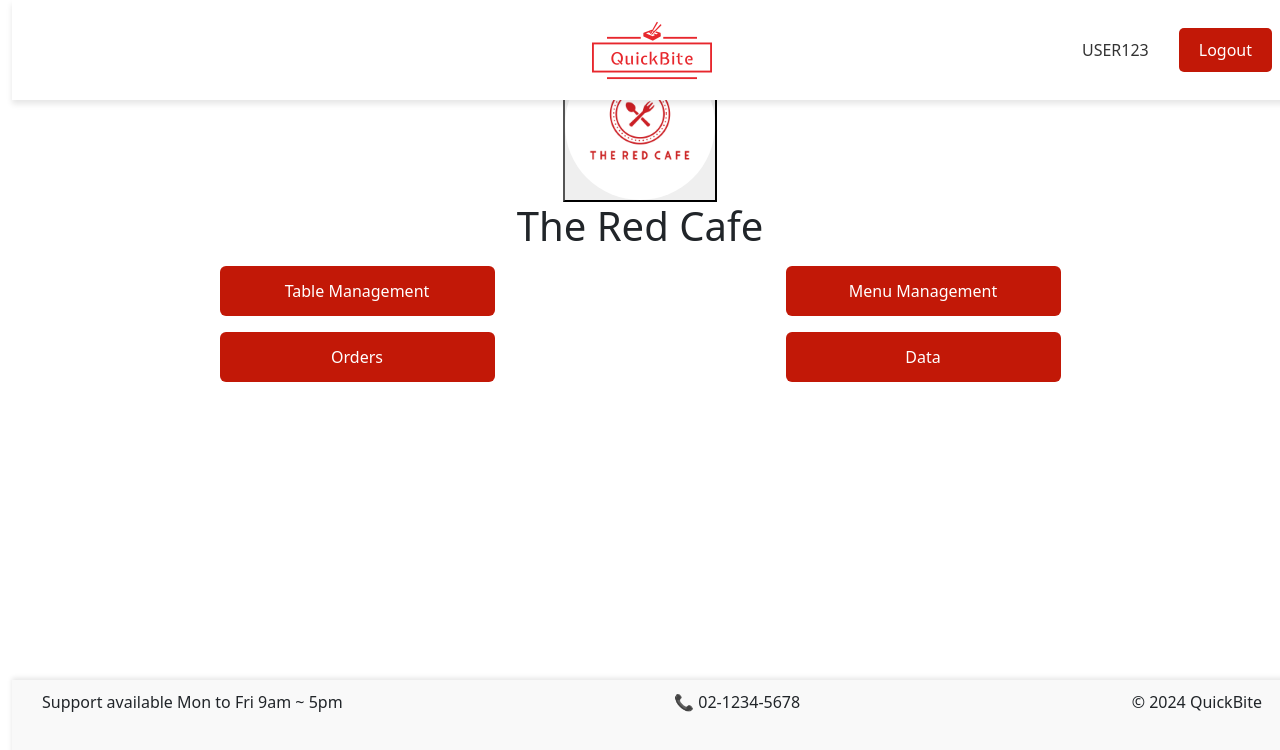
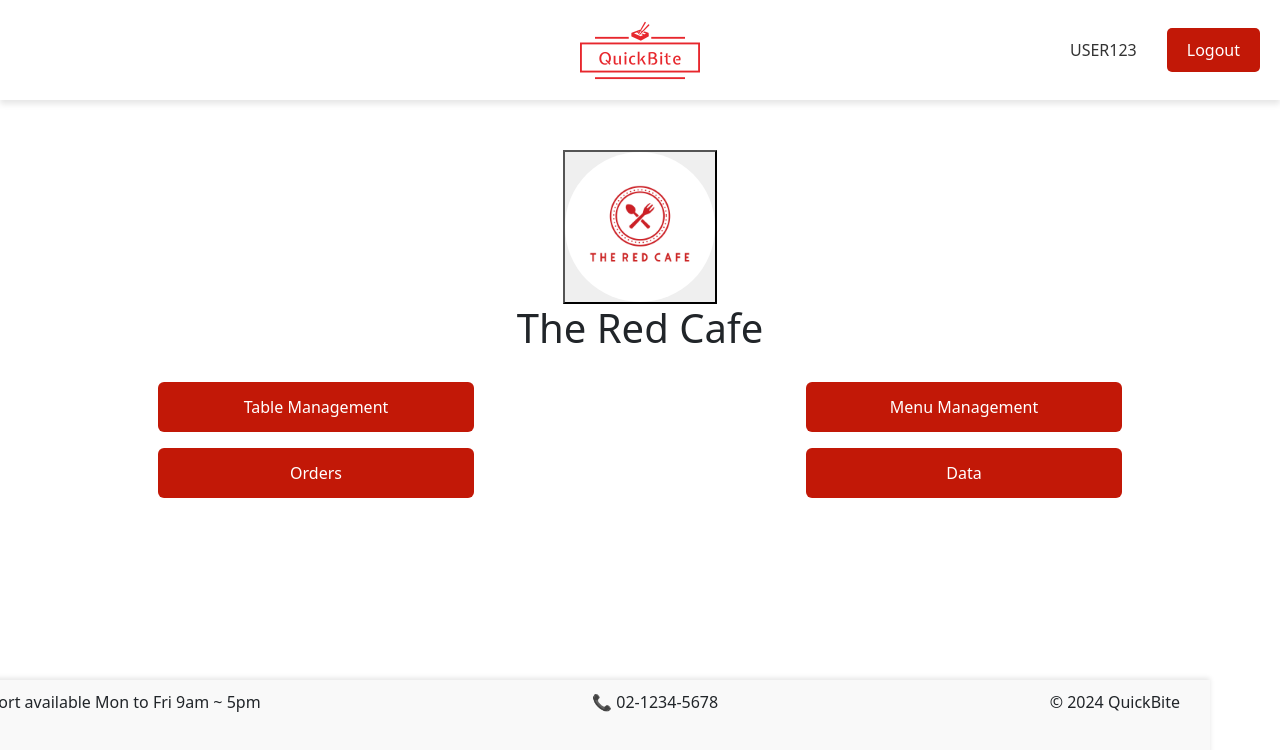
Before and after one commit to Badrelmb/quickBite, a React (Create React App) app: page /restaurant-management in a window 1280 px wide. Shown: the top 750 px of the page. Built offline with nearby package versions, Linux system fonts and the light colour scheme.

Commit message:
Add files via upload
2024.11.18 bug fix

```diff
--- a/src/MenuManagementPage.js
+++ b/src/MenuManagementPage.js
@@ -77,7 +77,7 @@ function MenuManagement() {
         <img src={logo} alt="QuickBite Logo" className="logo" />
         <div className="user-section d-flex align-items-center">
           <div className="user-id mr-3">{userID}</div>
-          <button className="btn btn-outline-danger btn-sm" onClick={handleLogout}>Logout</button>
+          <button className="logout-btn" onClick={handleLogout}>Logout</button>
         </div>
       </header>
 
--- a/src/RegisterMyRestaurant.js
+++ b/src/RegisterMyRestaurant.js
@@ -29,7 +29,7 @@ function RegisterMyRestaurant() {
   };
   const handleLogout = () => {
     // Clear any user session data here
-  navigate('/login'); // Redirect to login page
+    navigate('/'); // Redirect to login page
   };
   return (
     <div className="register-restaurant-page">
@@ -38,7 +38,7 @@ const handleLogout = () => {
         <img src={logo} alt="QuickBite Logo" className="logo" />
         <div className="user-section">
           <div className="user-id">{userID}</div>
-          <button className="logout-btn">Logout</button>
+          <button className="logout-btn" onClick={handleLogout}>Logout</button>
         </div>
       </header>
 
@@ -50,9 +50,9 @@ const handleLogout = () => {
       {/* Form Steps */}
       <div className="form-container form-container d-flex flex-column align-items-center">
       {step === 1 && (
-          <div className="step-1  w-100">
+        <div className="step-1 w-100">
           <h2>Step 1: Basic Info</h2>
-            <form>
+          <form onSubmit={nextStep}>
             <div className="form-group">
               <label htmlFor="restaurantName">Restaurant Name:</label>
               <input type="text" id="restaurantName" required />
@@ -72,13 +72,15 @@ const handleLogout = () => {
               </select>
             </div>
             <div className="button-container">
-                <button type="button" onClick={nextStep} className="next-btn">
+              {/* Changed button type to submit */}
+              <button type="submit" className="next-btn">
                 Next
               </button>
             </div>
           </form>
         </div>
       )}
+
 
         {step === 2 && (
           <div className="step-2 w-100">
--- a/src/TableManagement.css
+++ b/src/TableManagement.css
@@ -36,3 +36,8 @@ h1 {
  margin-top: 10px;
  font-weight: bold;
 }
+
+
+.TableManagment {
+    margin-top: 150px;
+  }
--- a/src/TableManagement.js
+++ b/src/TableManagement.js
@@ -1,6 +1,7 @@
 import React, { useState } from 'react';
 import './TableManagement.css'; // Import the CSS for styling
 import Header from './Header'; // Import the shared Header component
+import logo from './logo_transparent.png';  // Assuming logo image
 import { QRCodeCanvas } from 'qrcode.react'; // Import QRCodeCanvas from qrcode.react
 
 function TableManagement() {
@@ -20,8 +21,14 @@ function TableManagement() {
   };
 
   return (
-    <div className="table-management-page">
-      <Header userID="USER123" onLogout={() => {}} /> {/* Replace with your logout logic */}
+    <div className="table-management-page TableManagment">
+        <header className="register-header">
+          <img src={logo} alt="QuickBite Logo" className="logo" />
+          <div className="user-section">
+            <div className="user-id">USER123</div>
+            <button className="logout-btn">Logout</button>
+          </div>
+        </header>
 
       <main className="main-content text-center">
         {/* Restaurant Logo and Name */}
--- a/src/restaurantManagementPage.css
+++ b/src/restaurantManagementPage.css
@@ -62,3 +62,7 @@ footer{
    clear: both;
    display: hide;
 }
+
+.RestoManagement {
+  margin-top: 150px;
+}
--- a/src/restaurantManagementPage.js
+++ b/src/restaurantManagementPage.js
@@ -25,16 +25,23 @@ function RestaurantManagementPage() {
   const goToEditProfile = () => navigate('/edit-restaurant-profile');
 
   return (
-    <div className="container mt-5">
-      {/* Header */}
-      <Header userID={userID} onLogout={handleLogout} />
+
+    <div className="">
+
+    <header className="register-header">
+              <img src={logo} alt="QuickBite Logo" className="logo" />
+              <div className="user-section">
+                <div className="user-id">USER123</div>
+                <button className="logout-btn">Logout</button>
+              </div>
+            </header>
 
       {/* Main Section */}
-      <main className="text-center">
+      <main className="text-center RestoManagement">
         <button className="logo-button " onClick={goToEditProfile}>
           <img src={restaurantlogo} alt="Restaurant Logo" className="rounded-circle" style={{ width: '150px',height: '150px',  }} />
         </button>
-        <h1 className="mb-3">The Red Cafe</h1>
+        <h1 className="">The Red Cafe</h1>
         <div className="row g-3">
           <div className="col-6">
             <button className="btn btn-primary w-50 custom-button" onClick={goToTableManagement}>Table Management</button>
```
Also changed, not shown: src/MenuManagementPage.css (indentation only). Lines whose indentation alone changed are shown as unchanged.
